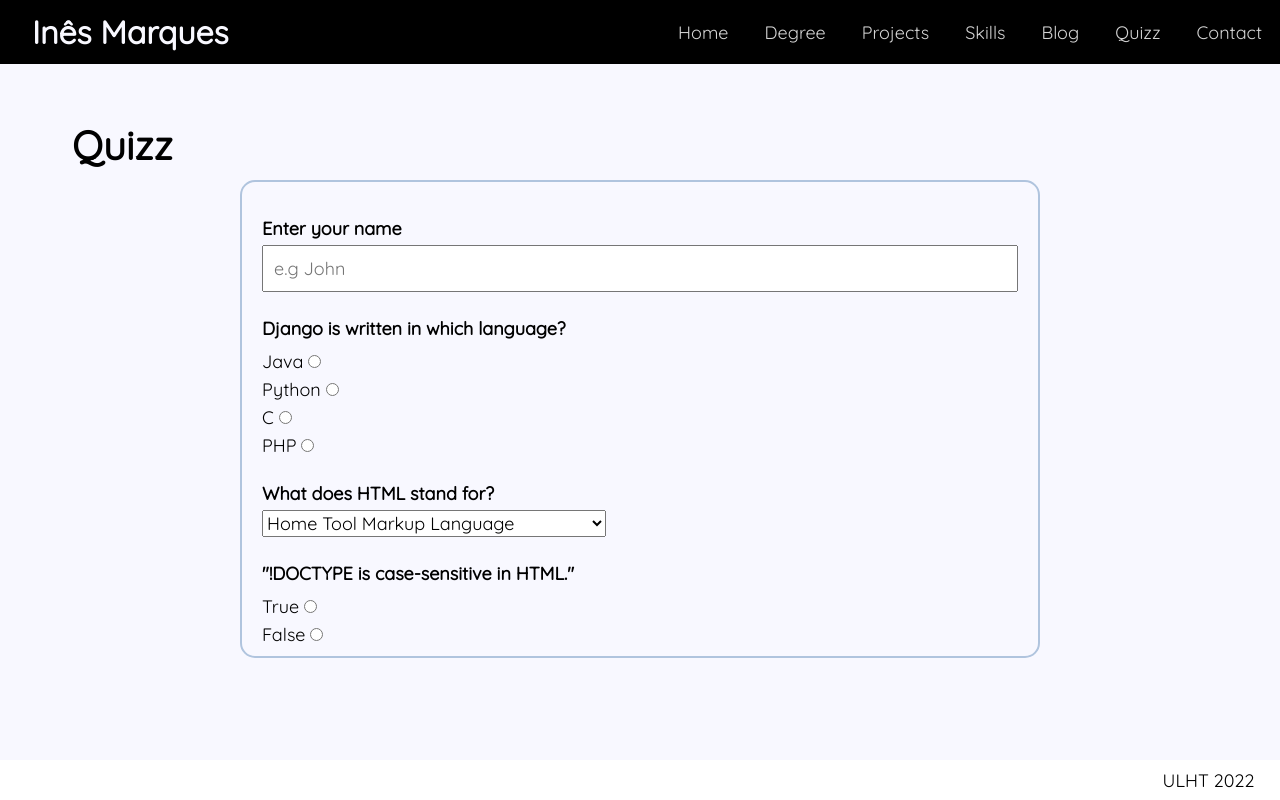
After one commit to Ines-a22001936/lab8, a Django app: page /quizz in a window 1280 px wide. The commit adds this page. Run offline with Django 4.2, Linux system fonts and the light colour scheme.

Commit message:
parei o lab9, para completar umas coisas que nao fiz no lab8

```diff
--- /dev/null
+++ b/portfolio/static/portfolio/css/blogstyle.css
@@ -0,0 +1,48 @@
+.listaposts {
+  display: flex;
+  flex-flow: row wrap;
+  justify-content: space-around;
+  align-items: center;
+  vertical-align: middle;
+  padding: 20px 10px;
+}
+
+.listaposts div {
+  margin: 10px;
+  width: 700px;
+  border: 2px solid lightsteelblue;
+  padding: 10px 20px;
+  background: #fff;
+  border-radius: 15px;
+}
+
+.listaposts h2 {
+  padding-bottom: 10px;
+}
+
+.botao {
+  margin-top: 10px;
+  width: 60px;
+  height: 30px;
+  border: 2px solid black;
+  background-color: black;
+  color: white;
+  border-radius: 10px;
+  padding: unset;
+}
+
+.botao:hover {
+  cursor: pointer;
+  border: 2px solid black;
+  background-color: white;
+  color: black;
+}
+
+input[type="text"] {
+  width: 100%;
+  padding: 10px;
+}
+
+textarea {
+  padding: 10px;
+}
--- /dev/null
+++ b/portfolio/static/portfolio/css/degreestyle.css
@@ -0,0 +1,17 @@
+.cadeiras {
+  display: flex;
+  flex-flow: row wrap;
+  justify-content: center;
+  padding: 25px 100px;
+}
+
+.cadeiras div {
+  float: left;
+  width: 500px;
+  height: 650px;
+  padding: 25px;
+  margin: 10px;
+  background-color: white;
+  border-radius: 10px;
+  box-shadow: 5px 5px 15px grey;
+}
--- /dev/null
+++ b/portfolio/static/portfolio/css/homestyle.css
@@ -0,0 +1,3 @@
+.motivational {
+    font-size: 50px;
+}
--- /dev/null
+++ b/portfolio/static/portfolio/css/layoutstyle.css
@@ -0,0 +1,96 @@
+* {
+    padding: 0;
+    margin: 0;
+    box-sizing:border-box;
+    font-family: 'Quicksand', sans-serif;
+    font-size: 18px;
+}
+
+header {
+    height: 8vh;
+    background: black;
+    color: ghostwhite;
+    top: 0;
+    position: fixed;
+    width: 100%;
+
+    /* alinhando logo e menu */
+    display:flex;
+    justify-content: space-between;
+    align-items: center;
+    font-size: medium;
+}
+
+.heroImage {
+    display: grid;
+    height: 90vh;
+    background-image: url("../images/heroimage.jpg");
+    background-repeat: no-repeat;
+    background-position: center;
+    background-size: cover;
+    text-align: center;
+    background-color: ghostwhite;
+    justify-content: center;
+    align-items: center;
+    font-size: 1.5rem;
+    border-radius: 5px;
+}
+
+header div {
+    font-size: 2em;
+    font-weight: bold;
+    padding: 1em;
+}
+
+header nav {
+    display:flex;
+    justify-content: flex-end;
+}
+
+nav a {
+    padding: 0 1em;
+    text-decoration: none;
+    font-size: 1rem;
+    color: lightgray;
+}
+
+main {
+    height: 95vh;
+    background-color: ghostwhite;
+    padding: 15vh 4em;
+}
+
+footer {
+    display:flex;
+    bottom: 0;
+    position: fixed;
+    width: 100%;
+    height:5vh;
+    justify-content: flex-end;
+    padding: 0 2vw;
+    align-items: center;
+}
+
+h1 {
+    font-size: 40px;
+    padding-bottom: 10px;
+}
+
+form {
+    display: block;
+    width: 550px;
+    vertical-align: middle;
+    margin: auto;
+    border: 2px solid darkseagreen;
+    border-radius: 15px;
+    padding: 15px;
+}
+
+form > h2 {
+    padding-bottom: 10px;
+}
+
+form label > label {
+    display: block;
+    margin-top: 5px;
+}
--- /dev/null
+++ b/portfolio/static/portfolio/css/quizzstyle.css
@@ -0,0 +1,15 @@
+.quizz {
+    display: block;
+    width: 800px;
+    vertical-align: middle;
+    margin: auto;
+    border: 2px solid lightsteelblue;
+    border-radius: 15px;
+    padding: 10px 20px;
+}
+
+.quizz > label > p {
+    padding-top: 25px;
+    padding-bottom: 5px;
+    font-weight: bold;
+}
--- a/portfolio/templates/portfolio/home.html
+++ b/portfolio/templates/portfolio/home.html
@@ -12,7 +12,7 @@
     {% block main %}
 
         <div class = "heroImage">
-            <div><h1>Welcome!</h1></div>
+            <div><h1 class="motivational">Coding is today's language of creativity!</h1></div>
 
             <div style="color: black"></div>
         </div>
@@ -39,9 +39,6 @@
         {% load static %}
         <br>
 
-        <h2>Contact</h2>
-        <p>Please, do contact me: inesou02@hotmail.com</p>
-
     {% endblock main %}
 
 </body>
--- a/portfolio/templates/portfolio/layout.html
+++ b/portfolio/templates/portfolio/layout.html
@@ -8,7 +8,11 @@
     <link rel="preconnect" href="https://fonts.googleapis.com">
     <link rel="preconnect" href="https://fonts.gstatic.com" crossorigin>
     <link href="https://fonts.googleapis.com/css2?family=Quicksand&display=swap" rel="stylesheet">
-    <link rel="stylesheet" href="{% static 'portfolio/css/estilos.css' %}">
+    <link rel="stylesheet" href="{% static 'portfolio/css/layoutstyle.css' %}">
+    <link rel="stylesheet" href="{% static 'portfolio/css/blogstyle.css' %}">
+    <link rel="stylesheet" href="{% static 'portfolio/css/quizzstyle.css' %}">
+    <link rel="stylesheet" href="{% static 'portfolio/css/homestyle.css' %}">
+    <link rel="stylesheet" href="{% static 'portfolio/css/degreestyle.css' %}">
 </head>
 <body>
 
@@ -16,19 +20,21 @@
         <div>Inês Marques</div>
 
         <nav>
-          <a href="{% url 'portfolio:home' %}">Home</a>
-          <a href="{% url 'portfolio:degree' %}">Degree</a>
-          <a href="{% url 'portfolio:projects' %}">Projects</a>
-          <a href="{% url 'portfolio:skills' %}">Skills</a>
-          <a href="{% url 'portfolio:blog' %}">Blog</a>
+            <a href="{% url 'portfolio:home' %}">Home</a>
+            <a href="{% url 'portfolio:degree' %}">Degree</a>
+            <a href="{% url 'portfolio:projects' %}">Projects</a>
+            <a href="{% url 'portfolio:skills' %}">Skills</a>
+            <a href="{% url 'portfolio:blog' %}">Blog</a>
+            <a href="{% url 'portfolio:quizz' %}">Quizz</a>
+            <a href="{% url 'portfolio:contact' %}">Contact</a>
         </nav>
     </header>
 
     <main>
-    <br>
-    <br>
+
         {% block main %}
         {% endblock main %}
+
     </main>
 
     <footer>
--- /dev/null
+++ b/portfolio/templates/portfolio/quizz.html
@@ -0,0 +1,71 @@
+<!DOCTYPE html>
+<html lang="en">
+<head>
+    <meta charset="UTF-8">
+    <title>Quizz</title>
+</head>
+<body>
+
+    {% extends 'portfolio/layout.html' %}
+
+    {% block main %}
+        <h1>Quizz</h1>
+
+        <form class = "quizz" method="POST">
+            {% csrf_token %}
+            <label>
+                <p>Enter your name</p>
+                <input type="text" name="nome" maxlength="100" placeholder="e.g John">
+
+            </label>
+
+            <label>
+                <p>Django is written in which language?</p>
+
+                <label for="java">
+                    Java
+                    <input type="radio" value="java" name="language" id = "java">
+                </label>
+                <label for="python">
+                    Python
+                    <input type="radio" value="python" name="language" id = "python">
+                </label>
+                <label for="c">
+                    C
+                    <input type="radio" value="c" name="language" id = "c">
+                </label>
+                <label for="php">
+                    PHP
+                    <input type="radio" value="php" name="language" id = "php">
+                </label>
+            </label>
+
+            <label>
+                <p>What does HTML stand for?</p>
+
+                <select form="doctype">
+                    <option value="home">Home Tool Markup Language</option>
+                    <option value="hyperlink">Hyperlinks and Text Markup Language</option>
+                    <option value="hypertext">HyperText Markup Language</option>
+                </select>
+            </label>
+
+            <label>
+                <p>"!DOCTYPE is case-sensitive in HTML."</p>
+                <label for="true">
+                    True
+                    <input type="radio" value="true" name="language" id = "true">
+                </label>
+                <label for="false">
+                    False
+                    <input type="radio" value="false" name="language" id = "false">
+                </label>
+            </label>
+
+    </form>
+
+
+    {% endblock main %}
+
+</body>
+</html>
--- a/portfolio/templates/portfolio/skills.html
+++ b/portfolio/templates/portfolio/skills.html
@@ -10,7 +10,7 @@
     {% extends 'portfolio/layout.html' %}
 
     {% block main %}
-    	<h3>Skills</h3>
+    	<h1>Skills</h1>
         <p>Hi! My name is Inês and what I love to do, more than anything, is to study Computer Science!</p>
 
         <p>These are some of my best skills:</p>
--- a/portfolio/urls.py
+++ b/portfolio/urls.py
@@ -27,4 +27,6 @@ urlpatterns = [
     path('projects', views.projects_page_view, name='projects'),
     path('skills', views.skills_page_view, name='skills'),
     path('blog', views.blog_page_view, name='blog'),
+    path('quizz', views.quizz_page_view, name='quizz'),
+    path('contact', views.contact_page_view, name='contact'),
 ]
--- a/portfolio/views.py
+++ b/portfolio/views.py
@@ -9,7 +9,7 @@ import datetime
 from django.urls import reverse
 
 from .forms import PostForm
-from .models import Post
+from .models import Post, PontuacaoQuizz
 
 
 def home_page_view(request):
@@ -52,3 +52,24 @@ def blog_page_view(request):
         'form': form
     }
     return render(request, 'portfolio/blog.html', context)
+
+
+def quizz_page_view(request):
+
+    if request.method == 'POST':
+        n = request.POST['nome']
+        p = pontuacao_quizz(request)
+        r = PontuacaoQuizz(nome=n, pontuacao=p)
+        r.save()
+
+    return render(request, 'portfolio/quizz.html')
+
+
+def pontuacao_quizz(request):
+    pontuacao = 0
+
+    return pontuacao
+
+
+def contact_page_view(request):
+    return render(request, 'portfolio/contact.html')
```
Also changed, not shown: portfolio/models.py (+8 -0 lines), portfolio/static/portfolio/css/estilos.css (deleted, +0 -134 lines), portfolio/templates/portfolio/blog.html (+12 -1 lines), portfolio/templates/portfolio/contact.html (renamed from portfolio/templates/portfolio/projects.html, +3 -4 lines), portfolio/templates/portfolio/degree.html (+20 -1 lines), db.sqlite3, portfolio/static/portfolio/images/stray.png (deleted).
